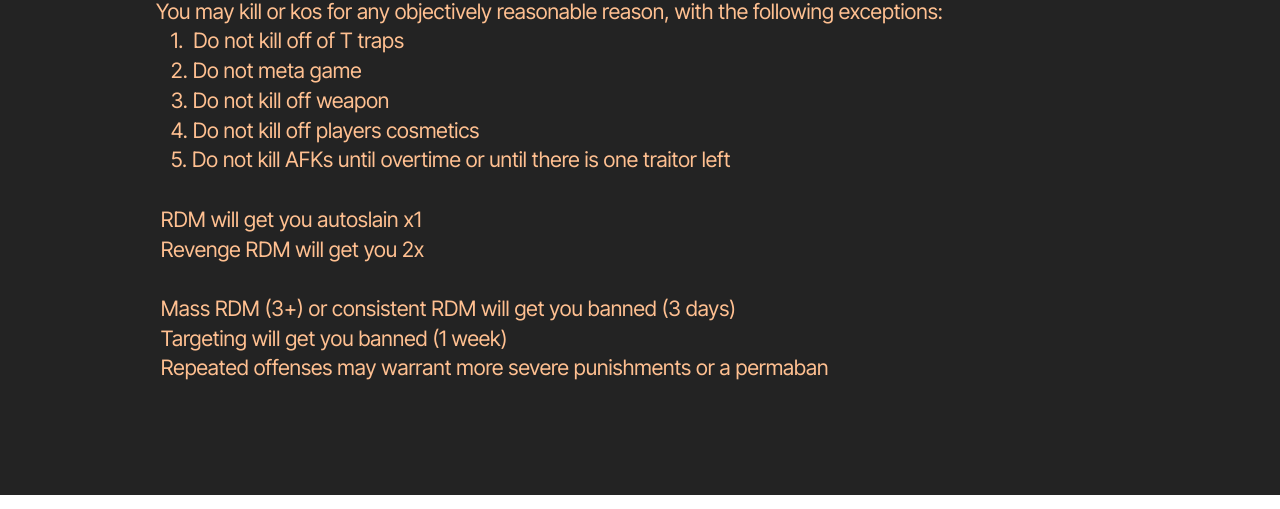
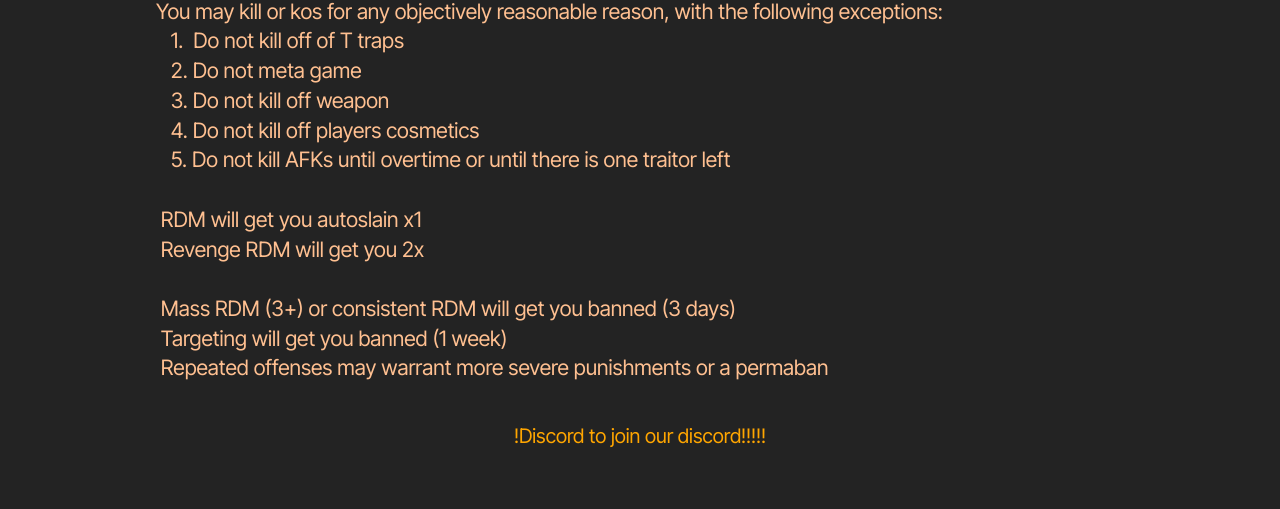
Before and after one commit to SuperThaye/bbmotd, a plain HTML site: page index.html in a window 1280 px wide. Shown: the part 421-930 px from the top of the page. Drawn offline with Linux system fonts and the light colour scheme.

Commit message:
finally finally a useable motd, now with the !discord footer back

```diff
--- a/index.html
+++ b/index.html
@@ -54,6 +54,8 @@
                 </div>
             </div>
         </div>
+        <h5 class="mbr-section-subtitle mbr-fonts-style mb-1 mt-10 display-20">
+            !Discord to join our discord!!!!!</h5>
     </div>
 </section>
 </body>
```
